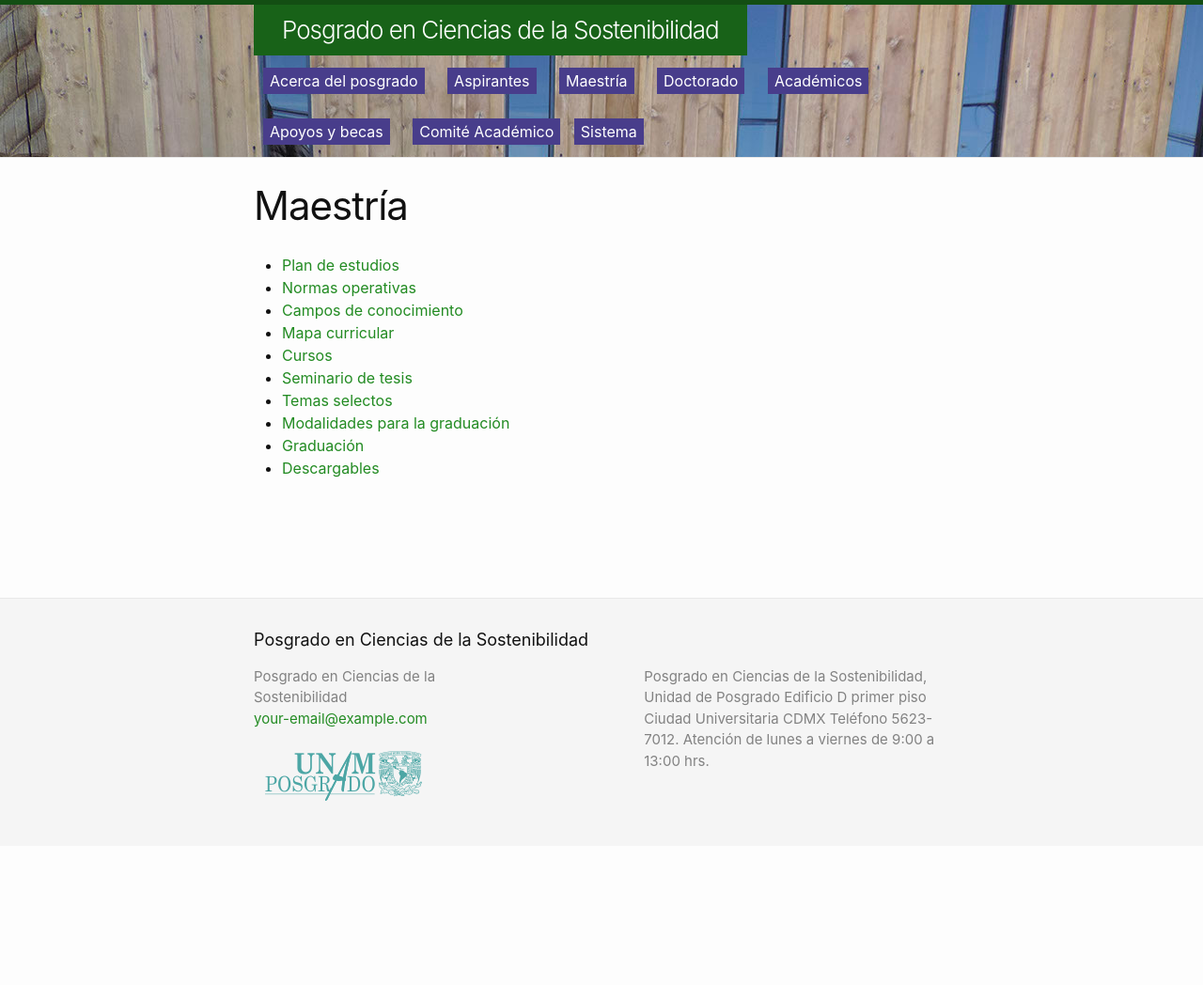
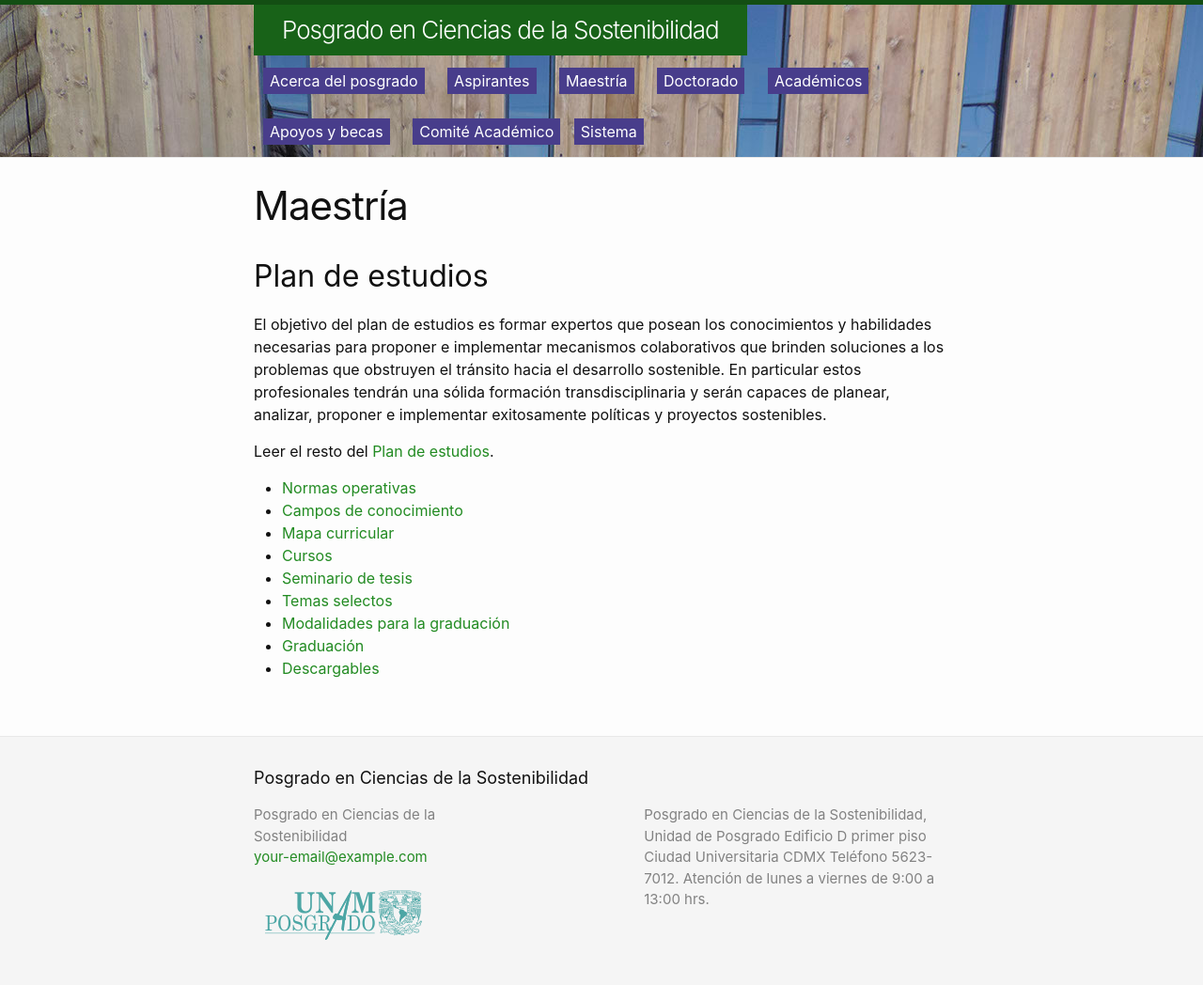
Before and after one commit to pcs-unam/pcs-unam.github.io, a Jekyll site: the page built from 02_maestria.md, in a window 1280 px wide. Shown: the whole page at 94% size. Built offline with Jekyll 4.4.1, drawn with Linux system fonts in a browser that asks for light colours; before the commit the page ends 900 px from its top, so only the background shows below that.

Commit message:
textos introductorios a las paginas de maestria y doctorado

```diff
--- a/02_maestria.md
+++ b/02_maestria.md
@@ -6,7 +6,16 @@ pleca: /assets/plecas/p07.jpg
 menu: true
 ---
 
- - [Plan de estudios](/maestria/plan)
+## Plan de estudios
+
+El objetivo del plan de estudios es formar expertos que posean los conocimientos y habilidades
+necesarias para proponer e implementar mecanismos colaborativos que brinden soluciones a los
+problemas que obstruyen el tránsito hacia el desarrollo sostenible. En particular estos profesionales
+tendrán una sólida formación transdisciplinaria y serán capaces de planear, analizar, proponer e
+implementar exitosamente políticas y proyectos sostenibles.
+
+Leer el resto del [Plan de estudios](/assets/docs/plan-maestria.pdf).
+
  - [Normas operativas](/maestria/normas)
  - [Campos de conocimiento](/maestria/campos)
  - [Mapa curricular](/maestria/mapa)
```
Also changed, not shown: 03_doctorado.md (+10 -1 lines), 2 other files.
